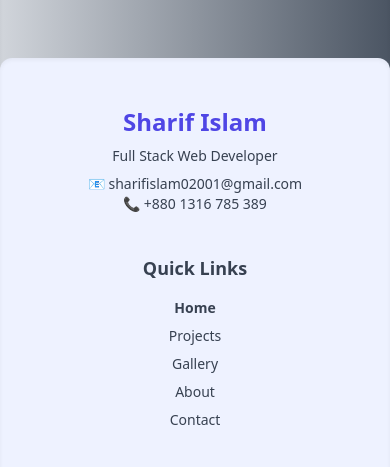
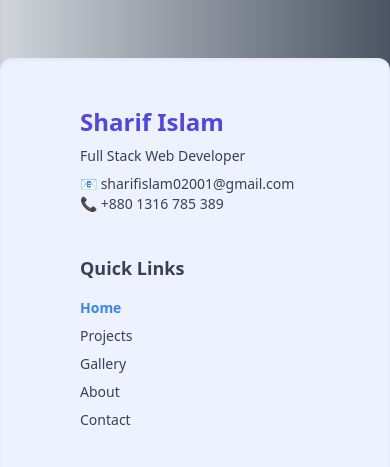
Before and after one commit to Sharif1023/SHARIF-FOLIO, a plain HTML site: page index.html in a window 390 px wide. Shown: the part 3944-4411 px from the top of the page. Drawn offline with nearby package versions, Linux system fonts and the light colour scheme.

Commit message:
Update index.html

```diff
--- a/index.html
+++ b/index.html
@@ -352,7 +352,7 @@
 
 <!-- Footer -->
 <footer class="bg-indigo-50 mt-20 shadow-inner rounded-t-xl py-12 px-20 dark:bg-gray-900 dark:text-gray-300 transition-all duration-300">
-  <div class="max-w-6xl mx-auto grid grid-cols-1 md:grid-cols-4 gap-10  md:text-left">
+  <div class="max-w-6xl mx-auto grid grid-cols-1 md:grid-cols-4 gap-10 text-left">
 
     <!-- Brand Info -->
     <div>
@@ -366,7 +366,7 @@
     <div>
       <h3 class="text-lg font-semibold mb-4 text-gray-700 dark:text-gray-100">Quick Links</h3>
       <ul class="space-y-2 text-sm">
-        <li><a href="index.html" class="block text-blue-500 dark:hover:text-blue-400 font-semibold text-gray-700 dark:text-gray-100">Home</a></li>
+        <li><a href="index.html" class="block text-blue-500 dark:hover:text-blue-400 font-semibold">Home</a></li>
         <li><a href="projects.html" class="block hover:text-blue-500 dark:hover:text-blue-400 text-gray-700 dark:text-gray-100">Projects</a></li>
         <li><a href="photo-gallery.html" class="block hover:text-blue-500 dark:hover:text-blue-400 text-gray-700 dark:text-gray-100">Gallery</a></li>
         <li><a href="about.html" class="block hover:text-blue-500 dark:hover:text-blue-400 text-gray-700 dark:text-gray-100">About</a></li>
```
